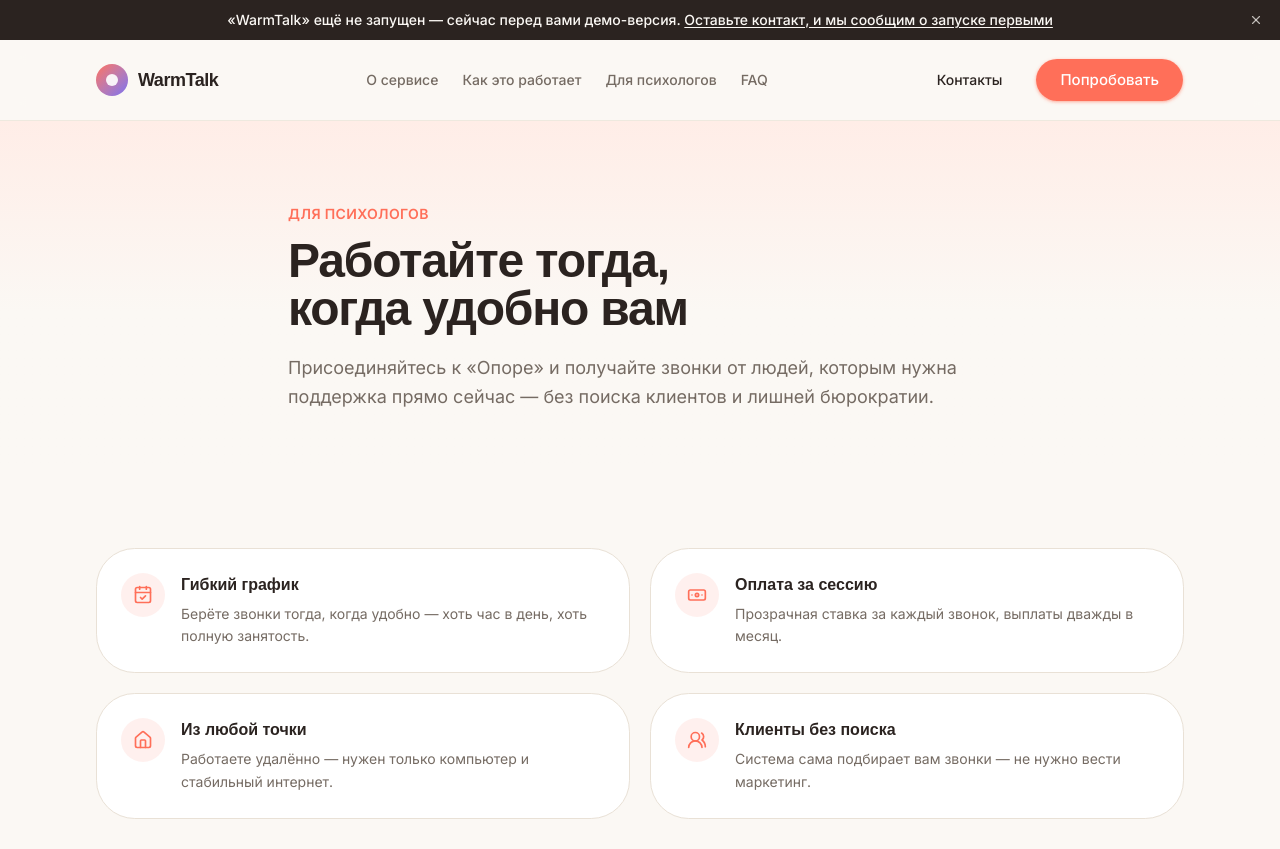
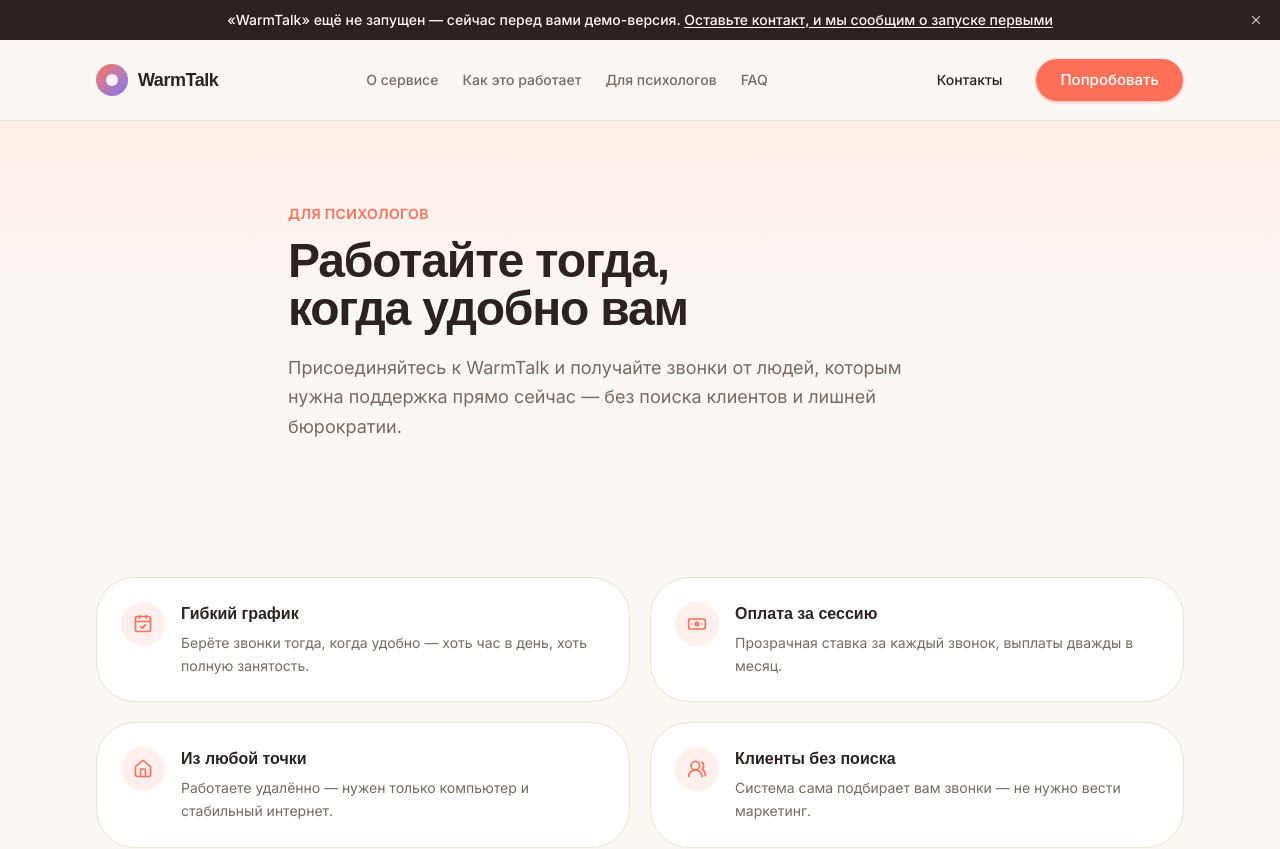
Before and after one commit to piespacedev/warmtalk, a Next.js app: page /for-psychologists in a window 1280 px wide. Shown: the top 849 px of the page. Built offline with nearby package versions, Linux system fonts and the light colour scheme; a web font is replaced by a local one.

Commit message:
Fix leftover old brand name on for-psychologists page
Replace remaining "Опоре" with WarmTalk in the page hero description.

```diff
--- a/src/app/for-psychologists/page.tsx
+++ b/src/app/for-psychologists/page.tsx
@@ -30,7 +30,7 @@
       <PageHero
         eyebrow="Для психологов"
         title="Работайте тогда, когда удобно вам"
-        description="Присоединяйтесь к «Опоре» и получайте звонки от людей, которым нужна поддержка прямо сейчас — без поиска клиентов и лишней бюрократии."
+        description="Присоединяйтесь к WarmTalk и получайте звонки от людей, которым нужна поддержка прямо сейчас — без поиска клиентов и лишней бюрократии."
       />
 
       <section className="py-14 sm:py-20">
```
